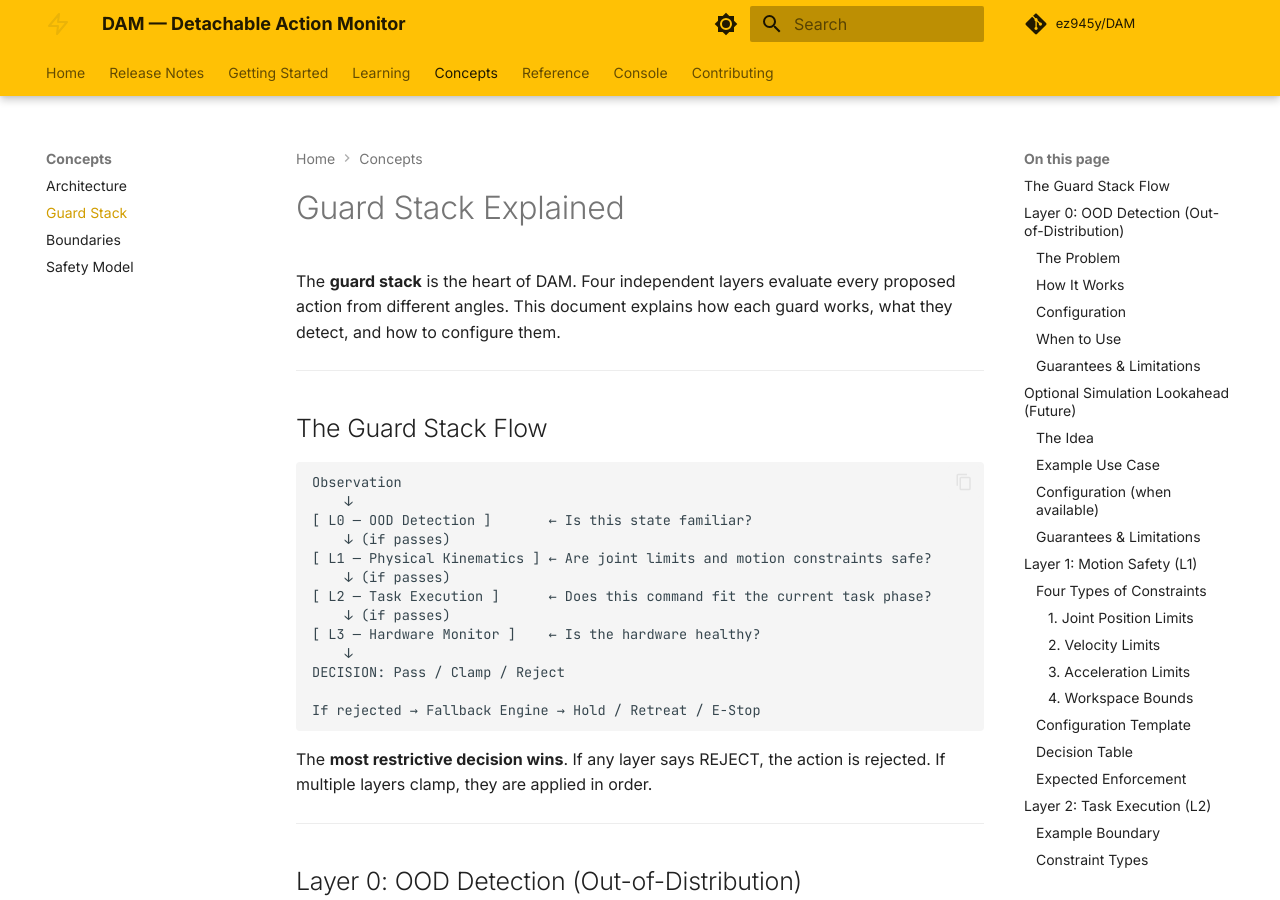
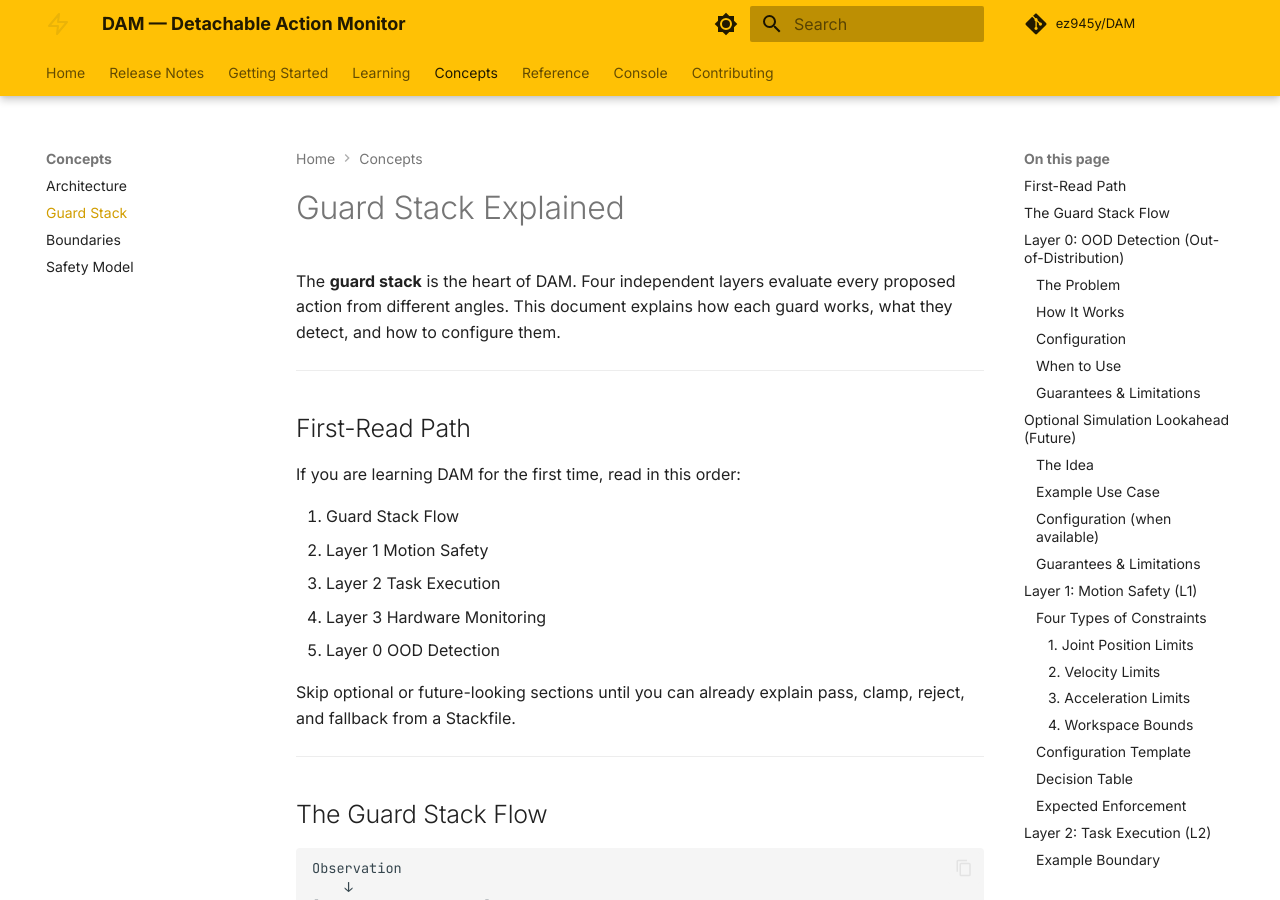
Before and after one commit to ez945y/DAM, an MkDocs documentation site: the page built from docs/concepts/guards-explained.md, in a window 1280 px wide and 900 px high. Built offline with MkDocs 1.6.1 and Material for MkDocs 9.7.7, drawn with Linux system fonts in a browser that asks for light colours; comment, search, counter and statistics services are not loaded.

Commit message:
feat: guide guard concept reading path

```diff
--- a/docs/concepts/guards-explained.md
+++ b/docs/concepts/guards-explained.md
@@ -1,6 +1,20 @@
 # Guard Stack Explained
 
 The **guard stack** is the heart of DAM. Four independent layers evaluate every proposed action from different angles. This document explains how each guard works, what they detect, and how to configure them.
+
+---
+
+## First-Read Path
+
+If you are learning DAM for the first time, read in this order:
+
+1. Guard Stack Flow
+2. Layer 1 Motion Safety
+3. Layer 2 Task Execution
+4. Layer 3 Hardware Monitoring
+5. Layer 0 OOD Detection
+
+Skip optional or future-looking sections until you can already explain pass, clamp, reject, and fallback from a Stackfile.
 
 ---
 
```
Also changed, not shown: 1 other file.
